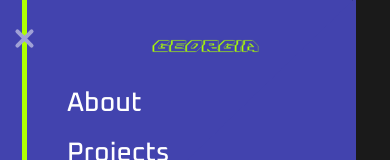
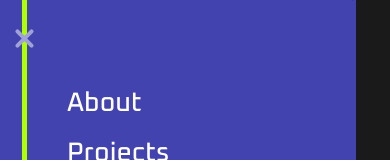
Before and after one commit to gheorghiciucgeorgia/gheorghiciucgeorgia.github.io, a React (Vite) app in the folder portfolio/: page / in a window 390 px wide. Both pictures are taken after a click on the element 28 px from the left and 46 px from the top of the page. Shown: the top 160 px of the page. Built offline with nearby package versions, Linux system fonts and the light colour scheme; some icons are missing.

Commit message:
menu z-index update

```diff
--- a/portfolio/src/components/Header/MobileMenu.tsx
+++ b/portfolio/src/components/Header/MobileMenu.tsx
@@ -1,4 +1,4 @@
-import React, { useState, useRef } from "react";
+import { useState, useRef } from "react";
 import { gsap } from "gsap";
 import { useGSAP } from "@gsap/react";
 import "./Header.css";
@@ -68,27 +68,27 @@ const MobileMenu: React.FC = () => {
   return (
     <>
 
-      <div className="flex flex-row items-center align-center justify-between p-4 z-100 absolute w-full">
+      <div className="flex flex-row items-center align-center justify-between p-4 absolute w-full">
         {/* Hamburger */}
-        <div className="cursor-pointer flex flex-col gap-1.5 burger-menu" onClick={() => setIsOpen(!isOpen)}>
+        <div className="cursor-pointer flex flex-col gap-1.5 burger-menu z-4" onClick={() => setIsOpen(!isOpen)}>
           <div ref={burgerTop} className="w-6 h-1 rounded-[10px] origin-left bg-[var(--secondary-color-variation)]"></div>
           <div ref={burgerMiddle} className="w-6 h-1 rounded-[10px] bg-[var(--secondary-color-variation)]"></div>
           <div ref={burgerBottom} className="w-6 h-1 rounded-[10px] origin-left bg-[var(--secondary-color-variation)]"></div>
         </div>
-        <div className="w-[110px] h-[60px] bg-[url('/assets/logo/light-logo.svg')] bg-contain bg-no-repeat">
+        <div className="w-[110px] h-[60px] bg-[url('/assets/logo/light-logo.svg')] bg-contain bg-no-repeat z-1">
         </div>
         <div></div>
       </div>
 
       {/* Background Panels */}
-      <div className="w-[356px] h-[757px] overflow-hidden fixed inset-0 pointer-events-none bgk-panels">
+      <div className="w-[356px] h-[757px] overflow-hidden fixed inset-0 pointer-events-none z-2 bgk-panels">
         <div ref={panel1Ref} className="absolute inset-0 h-[757px] bg-[var(--secondary-color)]"></div>
         <div ref={panel2Ref} className="absolute inset-0 h-[757px] bg-[var(--secondary-color)]"></div>
         <div ref={panel3Ref} className="absolute inset-0 h-[757px] bg-[var(--secondary-color)]"></div>
       </div>
 
       {/* Mobile Menu */}
-      <div ref={menuRef} className="text-[20pt] fixed top-[50px] left-[25px] w-[356px] h-[757px] bg-none text-white p-8 hidden menuRef">
+      <div ref={menuRef} className="text-[20pt] fixed top-[50px] left-[25px] w-[356px] h-[757px] bg-none text-white p-8 hidden menuRef z-3">
         <div className="flex flex-col">
           <div ref={line} className="w-[5px] h-[500px] top-[-50px] left-[-3px] bg-[#AEFF00] absolute"></div>
           <i ref={barCode} className="cybg-barcode cybg text-[150pt] absolute rotate-270 top-[450px] left-[-94px]" style={{ color: "var(--accent-color)" }}></i>
```
